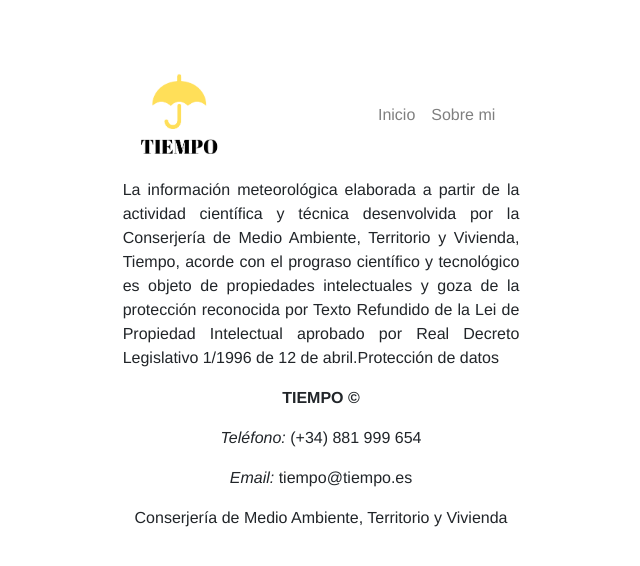
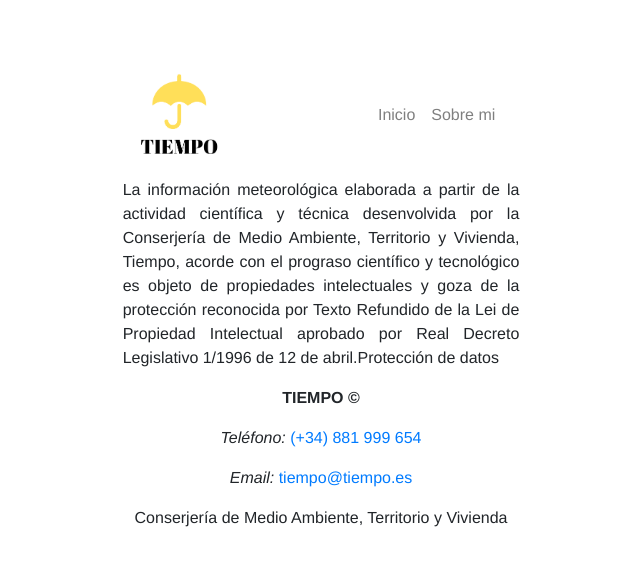
Before and after one commit to revelio-dev/hogwarts, a Vue app in the folder projects/tiempoCarlaSergio/: page /sobremi in a window 1280 px wide. Shown: the top 566 px of the page, without its empty margins (319-959 px from the left). Built offline with nearby package versions, Linux system fonts and the light colour scheme.

Commit message:
change links sobremi

```diff
--- a/projects/tiempoCarlaSergio/src/views/Sobremi.vue
+++ b/projects/tiempoCarlaSergio/src/views/Sobremi.vue
@@ -7,8 +7,8 @@
       por Real Decreto Legislativo 1/1996 de 12 de abril.Protección de datos</p>
       <div class="text-center">
         <p class="font-weight-bold">TIEMPO &copy;</p>
-        <p> <span class="font-italic">Teléfono:</span> (+34) 881 999 654</p>
-        <p><span class="font-italic">Email:</span> tiempo@tiempo.es</p>
+        <p> <span class="font-italic">Teléfono:</span><a href="tel:34 881 999 65"> (+34) 881 999 654</a></p>
+        <p><span class="font-italic">Email:</span><a href="mailto:tiempo@tiempo.es"> tiempo@tiempo.es</a></p>
         <p>Conserjería de Medio Ambiente, Territorio y Vivienda</p>
       </div>
   </div>
```
